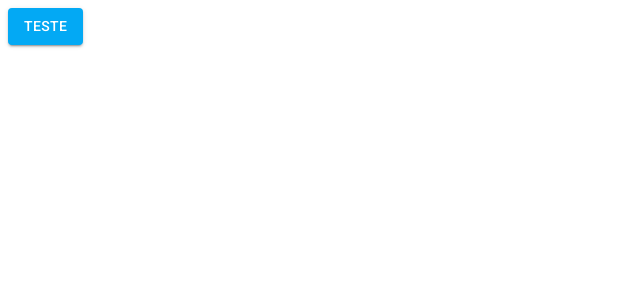
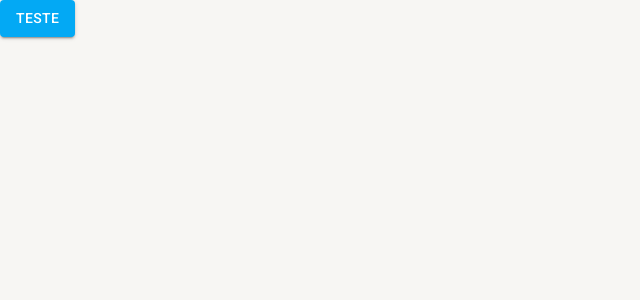
Before and after one commit to fable00/Projeto-FullStack, a React (Vite) app in the folder client/: page /home in a window 1280 px wide. Shown: the top 300 px of the page, without its empty margins (0-640 px from the left). Built offline with nearby package versions, Linux system fonts and the light colour scheme.

Commit message:
Finished Theme setting using useCallBack, useMemo and useState, setting the theme by appContext

```diff
--- a/client/index.html
+++ b/client/index.html
@@ -10,7 +10,7 @@
 
     <title>Cadastros</title>
   </head>
-  <body>
+  <body style="margin: 0%; padding: 0;">
     <div id="root"></div>
     <script type="module" src="/src/main.tsx"></script>
   </body>
--- a/client/src/routes/index.tsx
+++ b/client/src/routes/index.tsx
@@ -1,10 +1,16 @@
 import { Button } from "@mui/material"
 import { Routes, Route, Navigate } from "react-router-dom"
+import { useAppContext } from "../shared/contexts"
 
 export const AppRoutes = () =>{
+
+    const {toggleTheme} = useAppContext()
+
     return(
         <Routes>
-            <Route path="/home" element={<Button variant="contained" color="primary">Teste</Button>}></Route>
+            <Route path="/home" element={
+                <Button variant="contained" color="primary" onClick={toggleTheme}>Teste</Button>}>
+            </Route>
             <Route path="*" element={<Navigate to={'/home'} />}></Route>
         </Routes>
     )
--- /dev/null
+++ b/client/src/shared/contexts/ThemeContext.tsx
@@ -0,0 +1,41 @@
+import { createContext, ReactNode, useCallback, useContext, useMemo, useState } from "react";
+import { Box, ThemeProvider } from "@mui/material";
+import { DarkTheme, LightTheme } from "../themes";
+interface ITHemeContextData {
+    themeName: 'light' | 'dark'
+    toggleTheme: () => void
+}
+
+interface IThemeProviderProps{
+    children: ReactNode
+}
+
+const ThemeContext = createContext({} as ITHemeContextData)
+
+export const useAppContext = () =>{
+    return useContext(ThemeContext)
+}
+
+export const AppThemeProvider: React.FC<IThemeProviderProps> = ({children}) =>{
+    const [themeName, setThemeName] = useState<'light' | 'dark'>('light')
+
+    const toggleTheme = useCallback(()=> {
+        setThemeName( (oldThemeName) => oldThemeName === 'light' ? 'dark' : 'light' )
+    }, [])
+
+    const theme = useMemo(()=> {
+        if (themeName == 'light') return LightTheme
+
+        return DarkTheme
+    }, [themeName])
+
+    return(
+        <ThemeContext.Provider value={{themeName, toggleTheme}}>
+            <ThemeProvider theme={theme}>
+                <Box width='100vw' height='100vh' bgcolor={theme.palette.background.default}>
+                    {children}
+                </Box>
+            </ThemeProvider>
+        </ThemeContext.Provider>
+    )
+}
--- /dev/null
+++ b/client/src/shared/contexts/index.ts
@@ -0,0 +1 @@
+export * from './ThemeContext'
--- /dev/null
+++ b/client/src/shared/themes/Dark.ts
@@ -0,0 +1,23 @@
+import { createTheme } from "@mui/material";
+import { blue, lightBlue } from "@mui/material/colors";
+
+export const DarkTheme = createTheme({
+    palette: {
+        primary:{
+            main: lightBlue[500] ,
+            dark: lightBlue[400] ,
+            light: lightBlue[300],
+            contrastText: "#fff" ,
+        },
+        secondary:{
+            main: blue[700] ,
+            dark: blue[900] ,
+            light: blue[500],
+            contrastText: "#ffff",
+        },
+        background:{
+            default: '#202124',
+            paper: '#303134',
+        }
+    }
+})
--- a/client/src/shared/themes/index.ts
+++ b/client/src/shared/themes/index.ts
@@ -1 +1,2 @@
 export * from './Light'
+export * from './Dark'
```
Also changed, not shown: client/src/App.tsx (+3 -5 lines).
